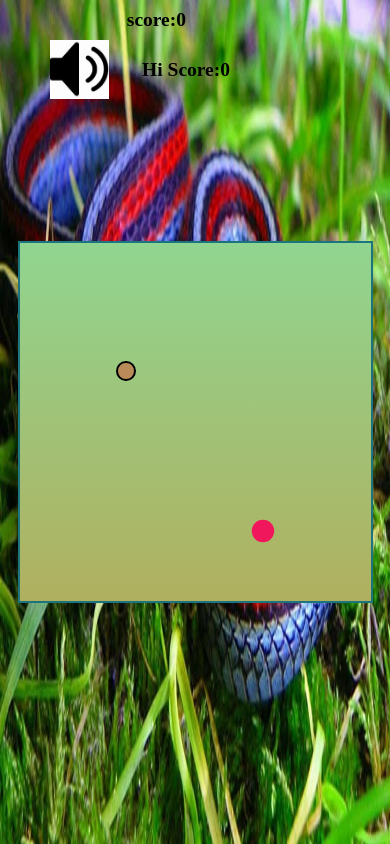
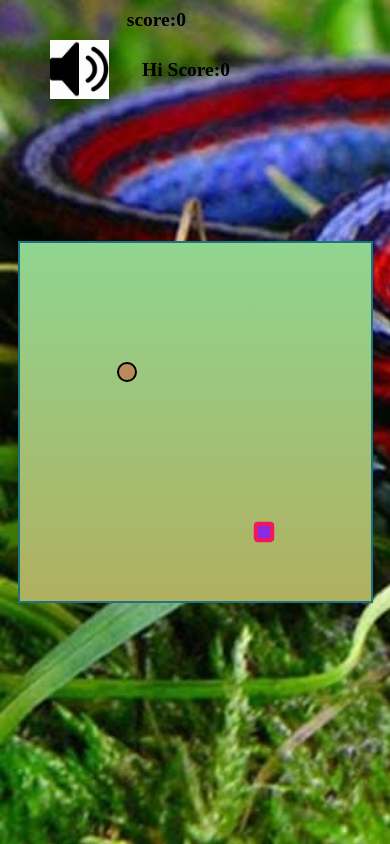
Before and after one commit to Deepakkr2003/PROJECT, a plain HTML site: page SnakeGame/index.html in a window 390 px wide. Drawn offline with Linux system fonts and the light colour scheme.

Commit message:
first commit

```diff
--- a/SnakeGame/css/style.css
+++ b/SnakeGame/css/style.css
@@ -8,6 +8,7 @@
     min-height: 100vh;
     background-size: 100vw 100vh;
     background-repeat: no-repeat;
+    background-attachment: fixed; /* Make the background fixed */
     display: flex;
     justify-content: center;
     align-items: center;
@@ -18,35 +19,36 @@
     top: 9px;
     right: 204px;
     font-size: 39px;
-    font-weight:bold ;
-    font-family:'New Tegomin',serif;
+    font-weight: bold;
+    font-family: 'New Tegomin', serif;
 }
 
 #hiscoreBox{
     position: absolute;
-    top:59px;
+    top: 59px;
     right: 160px;
     font-size: 39px;
-    font-weight:bold ;
-    font-family:'New Tegomin',serif;
+    font-weight: bold;
+    font-family: 'New Tegomin', serif;
 }
 
 #board{
-    background: linear-gradient(rgb(144, 213, 144),rgb(176, 176, 95));
+    background: linear-gradient(rgb(144, 213, 144), rgb(176, 176, 95));
     width: 90vmin;
     height: 92vmin;
     border: 2px solid rgb(27, 116, 126);
     display: grid;
-    grid-template-rows: repeat(18,1fr);
-    grid-template-columns: repeat(18,1fr);
+    grid-template-rows: repeat(18, 1fr);
+    grid-template-columns: repeat(18, 1fr);
 }
 
 .head{
-    background-color:blueviolet;
+    background-color: blueviolet;
     border: 4px solid rgb(241, 23, 92);
-    transform:scale(1.02) ;
+    transform: scale(1.02);
     border-radius: 9px;
 }
+
 .snake{
     background-color: yellowgreen;
     border: 0.50vmin solid white;
@@ -55,7 +57,7 @@
 
 .food{
     background-color: rgba(255, 0, 0, 0.3);
-    border: 0.60Vmin solid black;
+    border: 0.60vmin solid black;
     border-radius: 50%;
 }
 
@@ -65,23 +67,44 @@
 
 img{
     position: absolute;
-    top:40px;
-    left:50px;
+    top: 40px;
+    left: 50px;
     height: 50px;
     width: auto;
     cursor: pointer;
 }
-
 
 @media screen and (max-width: 768px) {
     #scoreBox,
     #hiscoreBox {
         font-size: 5vw; /* Adjust font size for smaller devices */
     }
+    .body {
+        background: url("../img/bg2.jpg");
+        min-height: 100vh;
+        background-size: cover; /* Cover the entire viewport */
+        background-repeat: no-repeat;
+        background-attachment: fixed; /* Make the background fixed */
+        display: flex;
+        justify-content: center;
+        align-items: center;
+    }
 
     .head {
-        border: 3vw solid rgb(241, 23, 92); /* Adjust border width for smaller devices */
-        border-radius: 5vw; /* Adjust border radius for smaller devices */
+        background-color: blueviolet;
+        border: 4px solid rgb(241, 23, 92);
+        transform: scale(1.02);
+        border-radius: 4px;
+    }
+    .snake{
+        background-color: yellowgreen;
+        border: 0.50vmin solid white;
+        border-radius: 50%;
+    }
+    .food{
+        background-color: rgba(255, 0, 0, 0.3);
+        border: 0.60vmin solid black;
+        border-radius: 50%;
     }
 
     img {
```
